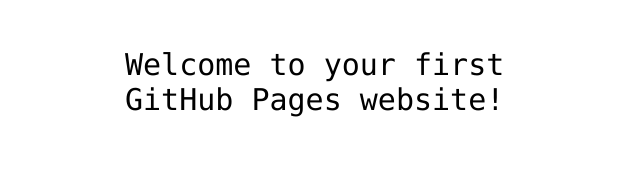
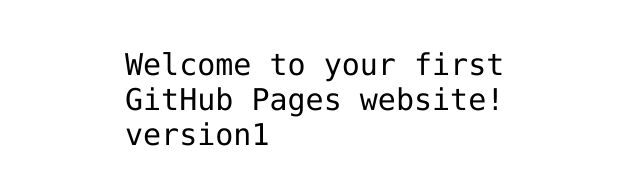
Before and after one commit to Jean-Christophe77/hello-world, a plain HTML site: page index.html in a window 1280 px wide. Shown: the part 341-526 px from the top of the page, without its empty margins (315-955 px from the left). Drawn offline with Linux system fonts and the light colour scheme.

Commit message:
Update index.html

```diff
--- a/index.html
+++ b/index.html
@@ -12,7 +12,8 @@
 <img src="https://octodex.github.com/images/daftpunktocat-thomas.gif" id="octocat" alt="octocat-gif" />
 
 <!-- Change this code here by copy and pasting your template on line 15 -->
-<p>Welcome to your first GitHub Pages website!</p>
+<p>Welcome to your first GitHub Pages website!
+  version1</p>
 
 </body>
 </html>
```
